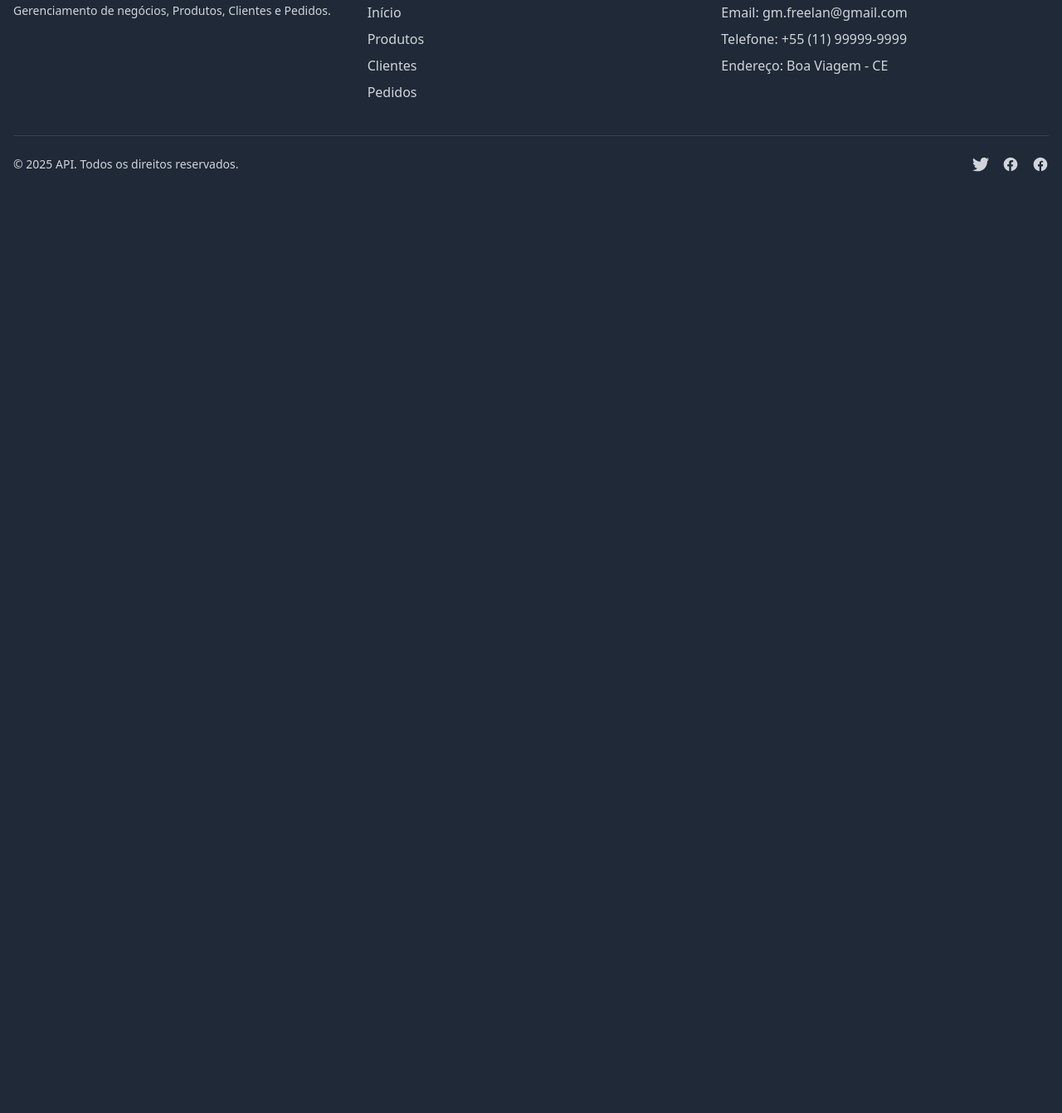
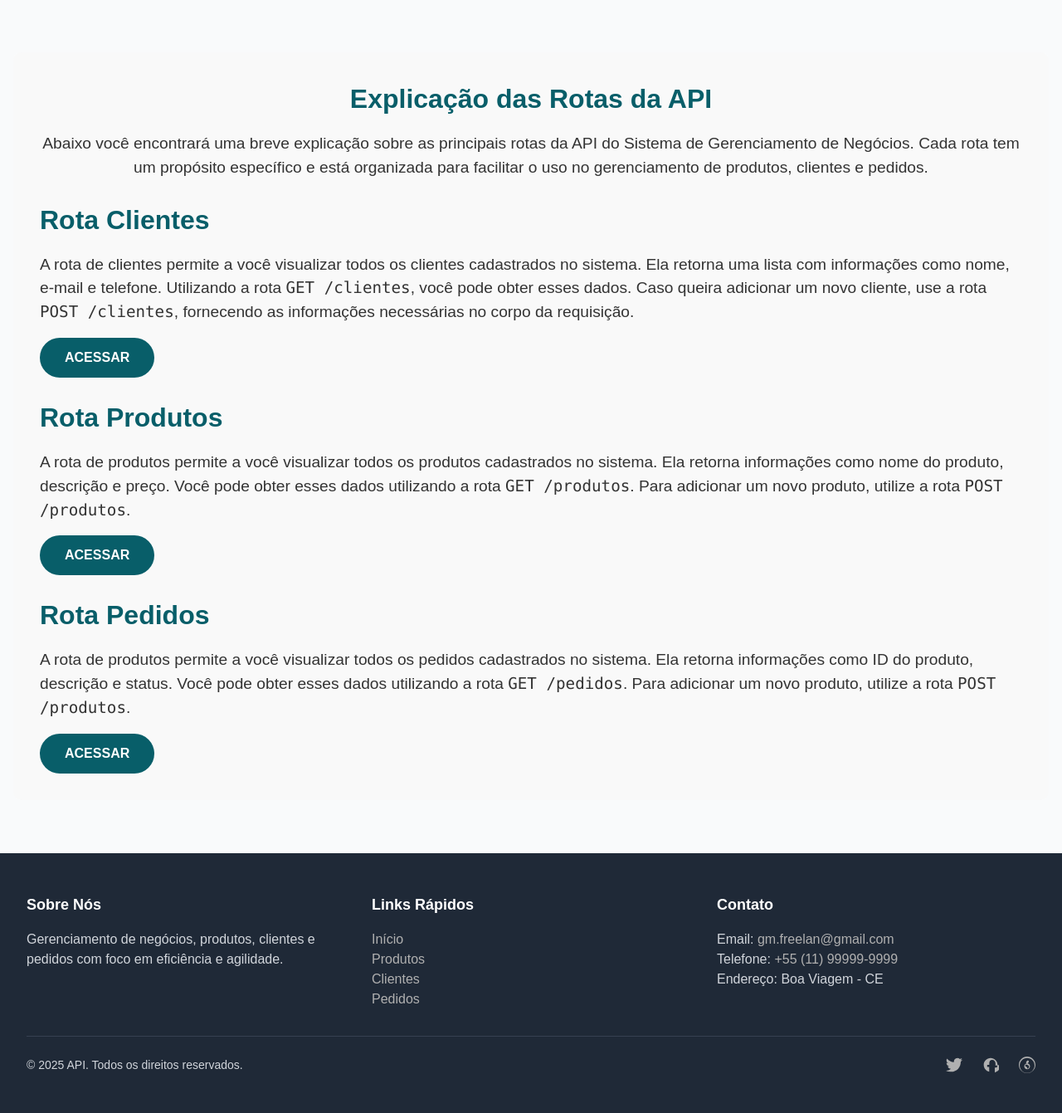
Before and after one commit to Yann-Uchoa5/versionamento-fastapi, a FastAPI app: page /home in a window 1280 px wide. Shown: the part 873-2214 px from the top of the page at 83% size. Before the commit the page ends 1080 px from the top, so only its background shows below. Run offline with FastAPI, Linux system fonts and the light colour scheme; parts of the project's set-up code (start-up, migrations or seed data) failed here and were passed over; some libraries are stand-ins or nearby versions.

Commit message:
ajustando o design das routes

```diff
--- a/app/templates/clientes.html
+++ b/app/templates/clientes.html
@@ -8,8 +8,8 @@
   <title>Clientes</title>
 </head>
 
-<body class="bg-gray-700">
-  <nav class="bg-gray-800">
+<body style="background-color: #ffffff;">
+  <nav style="background-color: #085E69;">
     <div class="mx-auto max-w-7xl px-2 sm:px-6 lg:px-8">
       <div class="relative flex h-16 items-center justify-between">
         <div class="absolute inset-y-0 left-0 flex items-center sm:hidden">
--- a/app/templates/index.html
+++ b/app/templates/index.html
@@ -1,146 +1,188 @@
 <!DOCTYPE html>
-<html lang="en">
+<html lang="pt-br">
 
 <head>
   <meta charset="UTF-8">
   <meta name="viewport" content="width=device-width, initial-scale=1.0">
   <script src="https://cdn.tailwindcss.com"></script>
-  <title>API</title>
+  <title>API - Sistema de Gerenciamento de Negócios</title>
+  <style>
+    /* Customização de fontes e cores */
+    body {
+      font-family: 'Arial', sans-serif;
+    }
+
+    .primary-color {
+      background-color: #085E69;
+    }
+
+    .secondary-color {
+      background-color: #EEF0FF;
+    }
+
+    .cta-button {
+      background-color: #085E69;
+      color: white;
+      padding: 12px 30px;
+      border-radius: 30px;
+      text-transform: uppercase;
+      font-weight: bold;
+    }
+
+    .cta-button:hover {
+      background-color: #102132;
+    }
+
+    footer {
+      background-color: #222;
+    }
+
+    footer a {
+      color: #B0B0B0;
+    }
+
+    footer a:hover {
+      color: white;
+    }
+
+    .section-title {
+      font-size: 2rem;
+      font-weight: bold;
+      color: #085E69;
+      margin-bottom: 1rem;
+    }
+
+    .section-text {
+      font-size: 1.2rem;
+      color: #333;
+    }
+
+    .section-content {
+      background-color: #f9f9f9;
+      padding: 2rem;
+      border-radius: 10px;
+    }
+
+  </style>
 </head>
 
-<body>
-  <nav class="bg-gray-900">
-    <div class="mx-auto max-w-7xl px-2 sm:px-6 lg:px-8">
-      <div class="relative flex h-16 items-center justify-between">
-        <div class="absolute inset-y-0 left-0 flex items-center sm:hidden">
-          <svg class="block size-6" fill="none" viewBox="0 0 24 24" stroke-width="1.5" stroke="currentColor" aria-hidden="true" data-slot="icon">
-            <path stroke-linecap="round" stroke-linejoin="round" d="M3.75 6.75h16.5M3.75 12h16.5m-16.5 5.25h16.5" />
-          </svg>
-          <svg class="hidden size-6" fill="none" viewBox="0 0 24 24" stroke-width="1.5" stroke="currentColor" aria-hidden="true" data-slot="icon">
-            <path stroke-linecap="round" stroke-linejoin="round" d="M6 18 18 6M6 6l12 12" />
-          </svg>
-          </button>
-        </div>
-        <div class="flex flex-1 items-center justify-center sm:items-stretch sm:justify-start">
-          <div class="flex shrink-0 items-center">
-            <img class="h-8 w-auto" src="https://tailwindui.com/plus/img/logos/mark.svg?color=indigo&shade=500" alt="Your Company">
-          </div>
-          <div class="hidden sm:ml-6 sm:block">
-            <div class="flex space-x-4">
-              <!-- Current: "bg-gray-900 text-white", Default: "text-gray-300 hover:bg-gray-700 hover:text-white" -->
-              <a href="/home" class="rounded-md bg-gray-900 px-3 py-2 text-sm font-medium text-white" aria-current="page">Home</a>
-              <a href="./listaProdutos" class="rounded-md px-3 py-2 text-sm font-medium text-gray-300 hover:bg-gray-700 hover:text-white">Produtos</a>
-              <a href="./listaClientes" class="rounded-md px-3 py-2 text-sm font-medium text-gray-300 hover:bg-gray-700 hover:text-white">Clientes</a>
-              <a href="./listaPedidos" class="rounded-md px-3 py-2 text-sm font-medium text-gray-300 hover:bg-gray-700 hover:text-white">Pedidos</a>
-            </div>
+<body class="bg-gray-50">
+
+  <!-- Navbar -->
+  <nav class="primary-color shadow-md">
+    <div class="max-w-screen-xl mx-auto px-4 sm:px-6 lg:px-8 py-4">
+      <div class="flex justify-between items-center">
+        <div class="flex items-center space-x-4">
+          <img class="h-10" src="https://tailwindui.com/plus/img/logos/mark.svg?color=indigo&shade=500" alt="Logo">
+          <div class="hidden sm:flex space-x-6 text-white">
+            <a href="/home" class="hover:text-gray-300">Home</a>
+            <a href="./listaProdutos" class="hover:text-gray-300">Produtos</a>
+            <a href="./listaClientes" class="hover:text-gray-300">Clientes</a>
+            <a href="./listaPedidos" class="hover:text-gray-300">Pedidos</a>
           </div>
         </div>
-
-
-
-
-        <div class="flex items-center">
-          <button id="logout-btn" class=" text-white px-4 py-2 rounded-md ">
-            Logout
-          </button>
-        </div>
+        <button id="logout-btn" class="text-white py-2 px-6 rounded-md hover:bg-gray-700">Logout</button>
       </div>
-    </div>
-    </div>
-    </div>
     </div>
   </nav>
 
-  <div class="bg-gray-800">
-    <div class="mx-auto max-w-7xl py-24 sm:px-6 sm:py-32 lg:px-8">
-      <div class="relative isolate overflow-hidden bg-gray-950 px-6 pt-16 shadow-2xl sm:rounded-3xl sm:px-16 md:pt-24 lg:gap-x-20 lg:px-24 lg:pt-0">
-        <svg viewBox="0 0 1024 1024" class="absolute left-1/2 top-1/2 -z-10 size-[64rem] -translate-y-1/2 [mask-image:radial-gradient(closest-side,white,transparent)] sm:left-full sm:-ml-80  lg:ml-0 lg:-translate-x-1/2 lg:translate-y-0" aria-hidden="true">
-          <circle cx="512" cy="512" r="512" fill="url(#759c1415-0410-454c-8f7c-9a820de03641)" fill-opacity="0.7" />
-          <defs>
-            <radialGradient id="759c1415-0410-454c-8f7c-9a820de03641">
-              <stop stop-color="#7775D6" />
-              <stop offset="1" stop-color="#E935C1" />
-            </radialGradient>
-          </defs>
-        </svg>
-        <div class="mx-auto max-w-md text-center  lg:flex-auto lg:py-32">
-          <h2 class="text-balance text-3xl font-semibold tracking-tight text-white sm:text-4xl">Bem-vindo</h2>
-          <p class="mt-6 text-pretty text-lg/8 text-gray-300">Esta Api é direcionada para um sistema de gerenciamento de negócios.</p>
-          <div class="mt-10 flex items-center justify-center gap-x-6 ">
-            <a href="/docs#" class="rounded-md bg-white px-3.5 py-2.5 text-sm font-semibold text-gray-900 shadow-sm hover:bg-gray-100 focus-visible:outline focus-visible:outline-2 focus-visible:outline-offset-2 focus-visible:outline-white"> Rotas</a>
-          </div>
-        </div>
-        <!-- <div class="relative mt-16 h-80 lg:mt-8">
-          <img class="absolute left-0 top-0 w-[57rem] max-w-none rounded-md bg-white/5 ring-1 ring-white/10" src="https://tailwindui.com/plus/img/component-images/dark-project-app-screenshot.png" alt="App screenshot" width="1824" height="1080">
-        </div> -->
+  <!-- Hero Section -->
+  <section class="relative bg-cover bg-center text-white h-screen pt-0" style="background-image: url('https://cargox.com.br/wp-content/uploads/2017/04/Controle-de-estoque-o-que-fazer-para-otimizar-e-evitar-perdas-1.jpg');">
+    <div class="absolute inset-0 bg-black opacity-50"></div>
+    <div class="relative z-10 flex items-center justify-center h-full transform -translate-y-12">
+      <div class="text-center px-4 md:px-8 max-w-lg">
+        <h1 class="text-4xl sm:text-5xl font-bold text-white leading-tight mb-4">Bem-vindo ao Sistema de Gerenciamento de Negócios</h1>
+        <p class="text-lg sm:text-xl text-gray-300 mb-8">Controle eficiente de produtos, clientes e pedidos de maneira fácil e ágil.</p>
+        <a href="/docs#" class="cta-button">Veja as Rotas da API</a>
       </div>
     </div>
-  </div>
-  <footer class="bg-gray-800 text-gray-300">
-    <div class="container mx-auto px-4 py-12">
-      <div class="grid grid-cols-1 md:grid-cols-3 gap-8">
-        <!-- Sobre a Empresa -->
+  </section>
+
+  <!-- Nova Seção com Explicação das Rotas -->
+  <section class="container mx-auto my-16 px-4">
+    <div class="section-content">
+      <h2 class="section-title text-center">Explicação das Rotas da API</h2>
+      <p class="section-text text-center">
+        Abaixo você encontrará uma breve explicação sobre as principais rotas da API do Sistema de Gerenciamento de Negócios.
+        Cada rota tem um propósito específico e está organizada para facilitar o uso no gerenciamento de produtos, clientes e pedidos.
+      </p>
+
+      <div class="mt-6">
+        <h3 class="section-title">Rota Clientes</h3>
+        <p class="section-text">
+          A rota de clientes permite a você visualizar todos os clientes cadastrados no sistema. Ela retorna uma lista com informações como nome, e-mail e telefone.
+          Utilizando a rota <code>GET /clientes</code>, você pode obter esses dados. Caso queira adicionar um novo cliente, use a rota <code>POST /clientes</code>, fornecendo as informações necessárias no corpo da requisição.
+        </p>
+        <a href="./listaClientes" class="cta-button mt-4 inline-block">Acessar</a>
+      </div>
+
+      <div class="mt-6 ">
+        <h3 class="section-title">Rota Produtos</h3>
+        <p class="section-text">
+          A rota de produtos permite a você visualizar todos os produtos cadastrados no sistema. Ela retorna informações como nome do produto, descrição e preço.
+          Você pode obter esses dados utilizando a rota <code>GET /produtos</code>. Para adicionar um novo produto, utilize a rota <code>POST /produtos</code>.
+        </p>
+        <a href="./listaProdutos" class="cta-button mt-4 inline-block">Acessar</a>
+      </div>
+
+      <div class="mt-6">
+        <h3 class="section-title">Rota Pedidos</h3>
+        <p class="section-text">
+          A rota de produtos permite a você visualizar todos os pedidos cadastrados no sistema. Ela retorna informações como ID do produto, descrição e status.
+          Você pode obter esses dados utilizando a rota <code>GET /pedidos</code>. Para adicionar um novo produto, utilize a rota <code>POST /produtos</code>.
+        </p>
+        <a href="./listaPedidos" class="cta-button mt-4 inline-block">Acessar</a>
+      </div>
+
+
+    </div>
+  </section>
+
+  <!-- Footer -->
+  <footer class="py-12 bg-gray-800 text-gray-300">
+    <div class="container mx-auto px-6 lg:px-8">
+      <div class="grid grid-cols-1 sm:grid-cols-2 lg:grid-cols-3 gap-8">
         <div>
           <h3 class="text-lg font-semibold text-white mb-4">Sobre Nós</h3>
-          <p class="text-sm">
-            Gerenciamento de negócios, Produtos, Clientes e Pedidos.
+          <p>Gerenciamento de negócios, produtos, clientes e pedidos com foco em eficiência e agilidade.</p>
         </div>
-
-        <!-- Links Rápidos -->
         <div>
           <h3 class="text-lg font-semibold text-white mb-4">Links Rápidos</h3>
           <ul>
-            <li class="mb-2">
-              <a href="/" class="hover:underline">Início</a>
-            </li>
-            <li class="mb-2">
-              <a href="/listaProdutos" class="hover:underline">Produtos</a>
-            </li>
-            <li class="mb-2">
-              <a href="/listaClientes" class="hover:underline">Clientes</a>
-            </li>
-            <li class="mb-2">
-              <a href="/listaPedidos" class="hover:underline">Pedidos</a>
-            </li>
+            <li><a href="/" class="hover:underline">Início</a></li>
+            <li><a href="/listaProdutos" class="hover:underline">Produtos</a></li>
+            <li><a href="/listaClientes" class="hover:underline">Clientes</a></li>
+            <li><a href="/listaPedidos" class="hover:underline">Pedidos</a></li>
           </ul>
         </div>
-
-        <!-- Contato -->
         <div>
-          <h3 class="text-lg font-semibold text-white mb-4">Entre em Contato</h3>
+          <h3 class="text-lg font-semibold text-white mb-4">Contato</h3>
           <ul>
-            <li class="mb-2">
-              <span>Email: </span>
-              <a href="mailto:contato@empresa.com" class="hover:underline">gm.freelan@gmail.com</a>
-            </li>
-            <li class="mb-2">
-              <span>Telefone: </span>
-              <a href="tel:+551199999999" class="hover:underline">+55 (11) 99999-9999</a>
-            </li>
-            <li class="mb-2">
-              <span>Endereço: </span>
-              Boa Viagem - CE
-            </li>
+            <li><span>Email: </span><a href="mailto:gm.freelan@gmail.com" class="hover:underline">gm.freelan@gmail.com</a></li>
+            <li><span>Telefone: </span><a href="tel:+551199999999" class="hover:underline">+55 (11) 99999-9999</a></li>
+            <li><span>Endereço: </span>Boa Viagem - CE</li>
           </ul>
         </div>
       </div>
-
       <div class="mt-8 border-t border-gray-700 pt-6 flex flex-col md:flex-row items-center justify-between">
         <p class="text-sm">© 2025 API. Todos os direitos reservados.</p>
-        <div class="flex mt-4 md:mt-0 space-x-4">
+        <div class="flex mt-4 md:mt-0 space-x-6">
           <a href="#" class="hover:text-white">
+            <!-- Twitter Icon -->
             <svg xmlns="http://www.w3.org/2000/svg" fill="currentColor" viewBox="0 0 24 24" class="h-5 w-5">
               <path d="M24 4.5a10 10 0 01-2.8.8 5 5 0 002.2-2.8 10 10 0 01-3.1 1.2 5 5 0 00-8.5 4.5A14 14 0 011.7 3a5 5 0 001.5 6.6A5 5 0 01.9 9v.1a5 5 0 004 4.9 5 5 0 01-2.2.1 5 5 0 004.7 3.5A10 10 0 010 20.4 14 14 0 007.5 22c9 0 14-7.4 14-14v-.6A10 10 0 0024 4.5z"></path>
             </svg>
           </a>
           <a href="#" class="hover:text-white">
+            <!-- Facebook Icon -->
             <svg xmlns="http://www.w3.org/2000/svg" fill="currentColor" viewBox="0 0 24 24" class="h-5 w-5">
-              <path d="M22 12.1c0-5.5-4.5-10-10-10S2 6.6 2 12c0 4.8 3.4 8.8 7.9 9.8v-6.9H7.4V12h2.4V9.8c0-2.4 1.5-3.8 3.7-3.8 1.1 0 2.3.2 2.3.2v2.5h-1.3c-1.2 0-1.6.8-1.6 1.6v1.9h2.7l-.4 2.9h-2.3v6.9C18.6 20.8 22 16.9 22 12.1z"></path>
+              <path d="M22 12.1c0-5.5-4.5-10-10-10S2 6.6 2 12c0 4.8 3.4 8.8 7.9 9.9v-7H7v-3h3V9.7c0-3.1 1.7-5 4.3-5 2.5 0 4.7 1.9 4.7 5.1v3.2h3l-1.2 3h-2.8v7c4.5-1.1 7.9-5.1 7.9-9.9z"></path>
             </svg>
           </a>
           <a href="#" class="hover:text-white">
+            <!-- Instagram Icon -->
             <svg xmlns="http://www.w3.org/2000/svg" fill="currentColor" viewBox="0 0 24 24" class="h-5 w-5">
-              <path d="M12 2C6.5 2 2 6.5 2 12c0 5 3.7 9.1 8.5 9.9v-7H8.3V12h2.2v-1.4c0-2.3 1.3-3.6 3.4-3.6.8 0 1.6.1 1.8.1v2h-1.3c-1 0-1.2.5-1.2 1.2V12h2.5l-.3 2.9h-2.2v7C18.3 21 22 17 22 12 22 6.5 17.5 2 12 2z"></path>
+              <path d="M12 2.2c3.2 0 5.8 1.3 7.7 3.3 1.9 2 3 4.5 3 7.4 0 2.9-1.1 5.4-3 7.4-1.9 2-4.5 3.3-7.7 3.3-3.2 0-5.8-1.3-7.7-3.3-1.9-2-3-4.5-3-7.4 0-2.9 1.1-5.4 3-7.4 1.9-2 4.5-3.3 7.7-3.3zM12 0C5.4 0 0 5.4 0 12s5.4 12 12 12 12-5.4 12-12S18.6 0 12 0zm1 5.6c-.8 0-1.5.7-1.5 1.5s.7 1.5 1.5 1.5 1.5-.7 1.5-1.5-.7-1.5-1.5-1.5zM12 6.9c-.8 0-1.5.7-1.5 1.5S11.2 9.9 12 9.9s1.5-.7 1.5-1.5-.7-1.5-1.5-1.5zm0 3c-2.3 0-4.2 1.9-4.2 4.2s1.9 4.2 4.2 4.2 4.2-1.9 4.2-4.2-1.9-4.2-4.2-4.2zm0 5.4c-1.5 0-2.7-1.2-2.7-2.7S10.5 12 12 12s2.7 1.2 2.7 2.7-1.2 2.7-2.7 2.7z"></path>
             </svg>
           </a>
         </div>
@@ -148,13 +190,5 @@
     </div>
   </footer>
 
-  <script>
-    // Adicionando o evento de logout
-    document.getElementById('logout-btn').addEventListener('click', function () {
-      localStorage.removeItem('access_token');
-      window.location.href = '/';
-    });
-  </script>
 </body>
-
 </html>
--- a/app/templates/pedidos.html
+++ b/app/templates/pedidos.html
@@ -8,8 +8,8 @@
   <title>Pedidos</title>
 </head>
 
-<body class="bg-gray-700">
-  <nav class="bg-gray-800">
+<body style="background-color: #ffffff;">
+  <nav style="background-color: #085E69;">
     <div class="mx-auto max-w-7xl px-2 sm:px-6 lg:px-8">
       <div class="relative flex h-16 items-center justify-between">
         <div class="flex flex-1 items-center justify-center sm:items-stretch sm:justify-start">
--- a/app/templates/produtos.html
+++ b/app/templates/produtos.html
@@ -8,8 +8,8 @@
   <title>Produtos</title>
 </head>
 
-<body class="bg-gray-700">
-  <nav class="bg-gray-800">
+<body style="background-color: #ffffff;">
+  <nav style="background-color: #085E69;">
     <div class="mx-auto max-w-7xl px-2 sm:px-6 lg:px-8">
       <div class="relative flex h-16 items-center justify-between">
         <div class="absolute inset-y-0 left-0 flex items-center sm:hidden">
```
